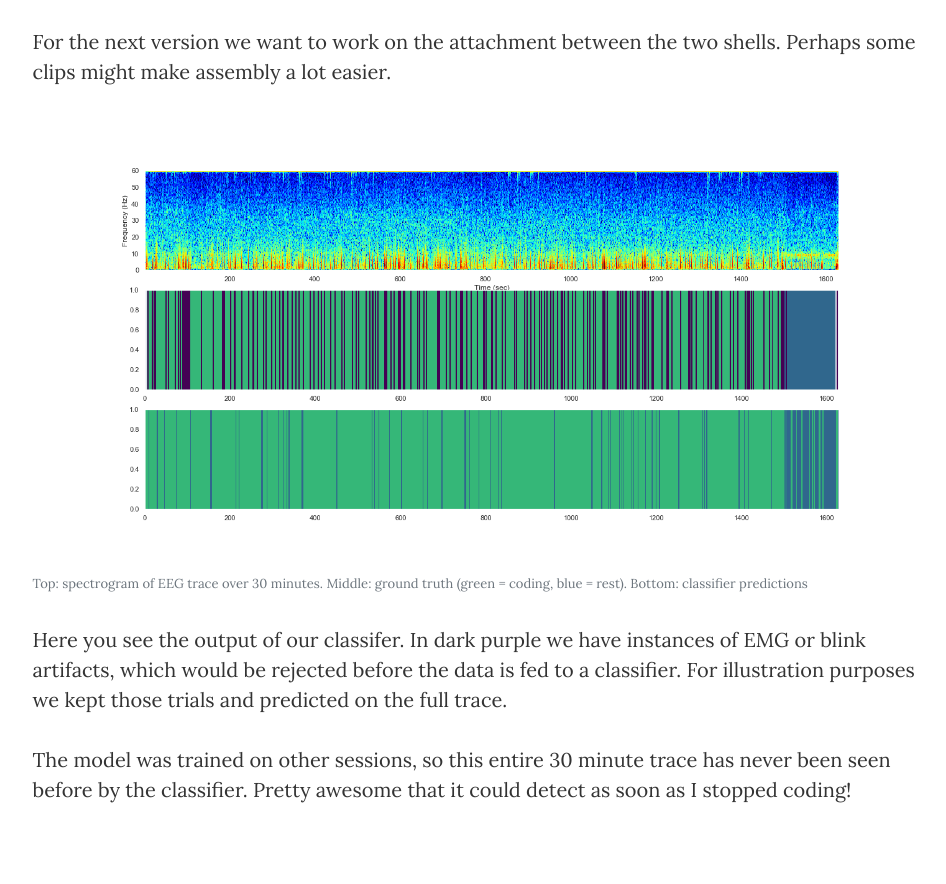
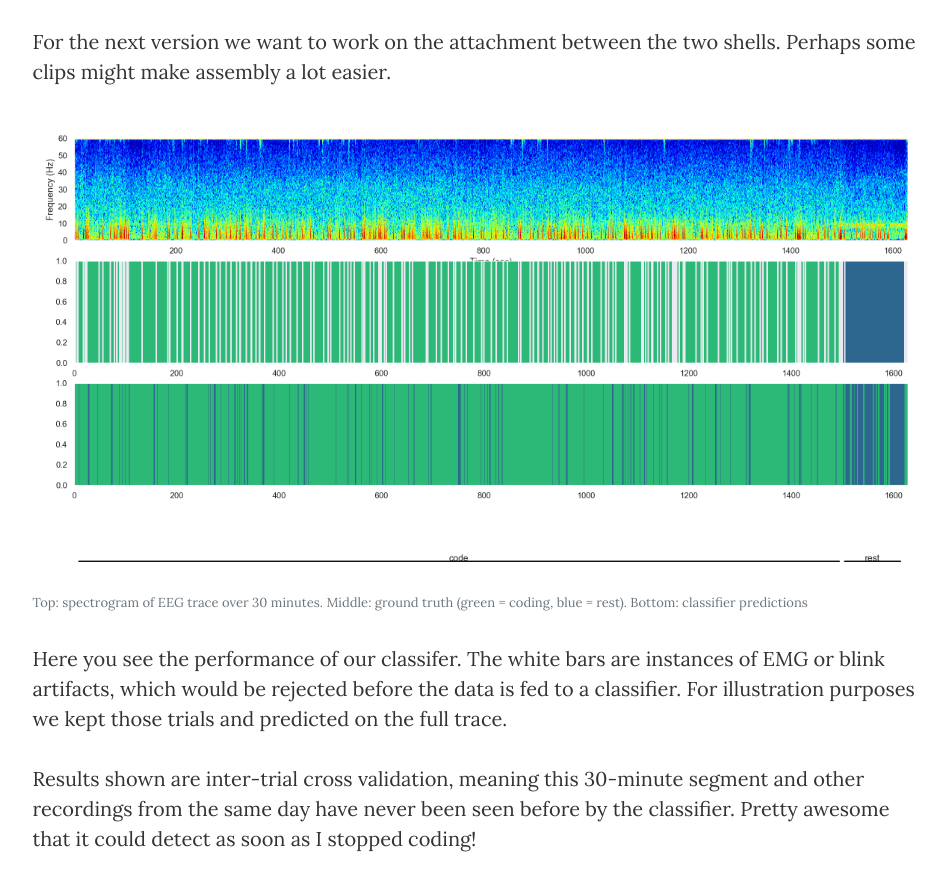
Before and after one commit to io0/marley-website, a plain HTML site: page week5.html in a window 1280 px wide. Shown: the part 2175-3059 px from the top of the page, without its empty margins (160-1106 px from the left). Before the commit the page ends 3010 px from the top, so only its background shows below. Drawn offline with nearby package versions, Linux system fonts and the light colour scheme.

Commit message:
fixed spectrogram

```diff
--- a/week5.html
+++ b/week5.html
@@ -84,14 +84,14 @@ For the next version we want to work on the attachment between the two shells. P
     <div class="row">
         <div class="col-12">
             <figure class="figure">
-            <img src='img/Figure_28.png' style="width:100%">
-            <figcaption class="figure-caption" style="font-size:small;padding-top:10px">Top: spectrogram of EEG trace over 30 minutes. Middle: ground truth (green = coding, blue = rest). Bottom: classifier predictions</figcaption>
+            <img src='img/classifier.png' style="width:100%">
+            <figcaption class="figure-caption" style="font-size:small;padding-top:15px">Top: spectrogram of EEG trace over 30 minutes. Middle: ground truth (green = coding, blue = rest). Bottom: classifier predictions</figcaption>
             </figure>
     </div>
     </div>
-    <p> Here you see the output of our classifer. In dark purple we have instances of EMG or blink artifacts, which would be rejected before the data is fed to a classifier. For illustration purposes we kept those trials and predicted on the full trace. </p>
+    <p> Here you see the performance of our classifer. The white bars are instances of EMG or blink artifacts, which would be rejected before the data is fed to a classifier. For illustration purposes we kept those trials and predicted on the full trace. </p>
 
-    <p>The model was trained on other sessions, so this entire 30 minute trace has never been seen before by the classifier. Pretty awesome that it could detect as soon as I stopped coding!</p>
+    <p>Results shown are inter-trial cross validation, meaning this 30-minute segment and other recordings from the same day have never been seen before by the classifier. Pretty awesome that it could detect as soon as I stopped coding!</p>
 
 
             <!--
```
Also changed, not shown: img/classifier.png (added).
